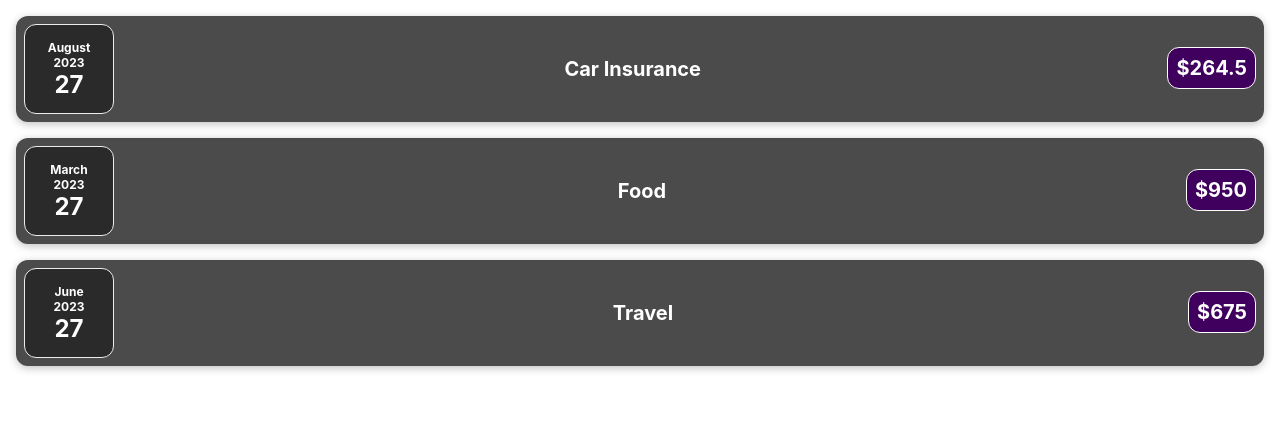
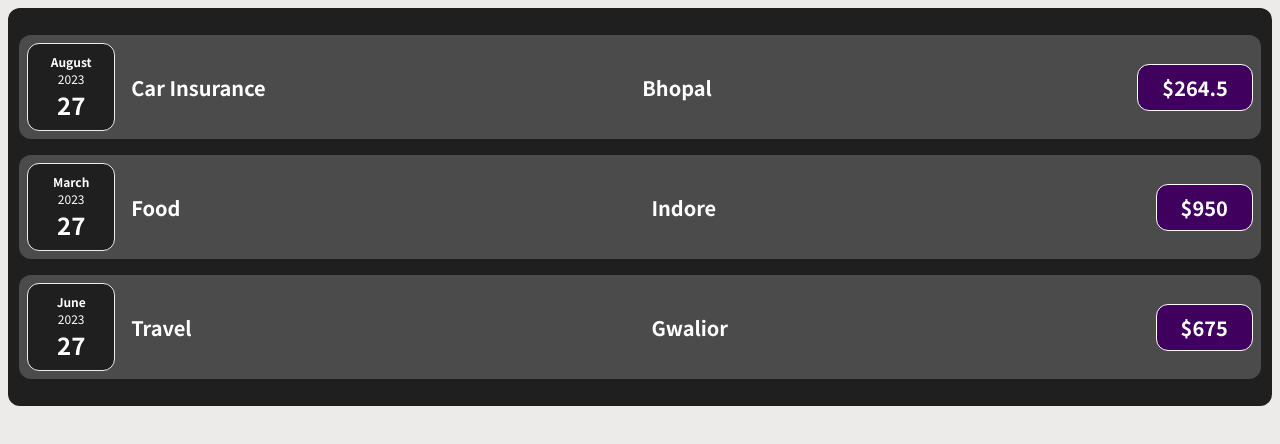
Before and after one commit to nandji3/first-react-app, a React (Create React App) app: page / in a window 1280 px wide. Shown: the top 444 px of the page. Built offline with nearby package versions, Linux system fonts and the light colour scheme.

Commit message:
added expense location

```diff
--- a/src/App.css
+++ b/src/App.css
@@ -1,4 +1,4 @@
-.App {
+/* .App {
     text-align: center;
 }
 
@@ -35,4 +35,4 @@
     to {
         transform: rotate(360deg);
     }
-}
+} */
--- a/src/App.js
+++ b/src/App.js
@@ -1,19 +1,20 @@
 import './App.css';
 import ExpenseItem from './components/ExpenseItem';
+import Card from './components/Card';
 
 function App() {
   const expense = [
-    { id: 'e1', LocationOfExpenditure: 'Car Insurance ', amount: 264.5, date: new Date(2023, 7, 27) },
-    { id: 'e2', LocationOfExpenditure: 'Food ', amount: 950, date: new Date(2023, 2, 27) },
-    { id: 'e3', LocationOfExpenditure: 'Travel ', amount: 675, date: new Date(2023, 5, 27) },
+    { id: 'e1', title: 'Car Insurance ', LocationOfExpenditure: 'Bhopal', amount: 264.5, date: new Date(2023, 7, 27) },
+    { id: 'e2', title: 'Food ', LocationOfExpenditure: 'Indore', amount: 950, date: new Date(2023, 2, 27) },
+    { id: 'e3', title: 'Travel ', LocationOfExpenditure: 'Gwalior', amount: 675, date: new Date(2023, 5, 27) },
   ];
 
   return (
-    <div className="App">
+    <Card className="App">
       {expense.map((exp, i) => {
-        return (<ExpenseItem key={i} title={exp.LocationOfExpenditure} amount={exp.amount} date={exp.date} />)
+        return (<ExpenseItem key={i} title={exp.title} LocationOfExpenditure={exp.LocationOfExpenditure} amount={exp.amount} date={exp.date} />)
       })}
-    </div >
+    </Card >
   );
 }
 
--- /dev/null
+++ b/src/components/Card.css
@@ -0,0 +1,5 @@
+.card {
+    border-radius: 12px;
+    padding: 0.7rem;
+    background-color: rgb(31, 31, 31);
+}
--- /dev/null
+++ b/src/components/Card.js
@@ -0,0 +1,9 @@
+import './Card.css';
+
+function Card(props) {
+    const classes = 'card ' + props.className;
+
+    return <div className={classes}>{props.children}</div>;
+}
+
+export default Card;
--- a/src/components/ExpenseDate.js
+++ b/src/components/ExpenseDate.js
@@ -1,16 +1,18 @@
 import './ExpenseDate.css'
+import Card from './Card';
 
 function ExpenseDate(props) {
+
     const month = props.date.toLocaleString('en-US', { month: 'long' });
     const day = props.date.toLocaleString('en-US', { day: '2-digit' });
     const year = props.date.getFullYear();
 
     return (
-        <div className='expense-date'>
+        <Card className='expense-date'>
             <div className='expense-date__month'>{month}</div>
             <div className='expense-date__year'>{year}</div>
             <div className='expense-date__day'>{day}</div>
-        </div>
+        </Card>
     )
 }
 
--- a/src/components/ExpenseDetails.css
+++ b/src/components/ExpenseDetails.css
@@ -0,0 +1,45 @@
+.expense-item__description {
+    display: flex;
+    flex-direction: column;
+    gap: 1rem;
+    align-items: flex-end;
+    flex-flow: column-reverse;
+    justify-content: flex-start;
+    flex: 1;
+}
+
+.expense-item h2 {
+    color: #3a3a3a;
+    font-size: 1rem;
+    flex: 1;
+    margin: 0 1rem;
+    color: white;
+}
+
+.expense-item__price {
+    font-size: 1rem;
+    font-weight: bold;
+    color: white;
+    background-color: #40005d;
+    border: 1px solid white;
+    padding: 0.5rem;
+    border-radius: 12px;
+}
+
+@media (min-width: 580px) {
+    .expense-item__description {
+        flex-direction: row;
+        align-items: center;
+        justify-content: flex-start;
+        flex: 1;
+    }
+
+    .expense-item__description h2 {
+        font-size: 1.25rem;
+    }
+
+    .expense-item__price {
+        font-size: 1.25rem;
+        padding: 0.5rem 1.5rem;
+    }
+}
--- a/src/components/ExpenseDetails.js
+++ b/src/components/ExpenseDetails.js
@@ -1,7 +1,11 @@
+import './ExpenseDetails.css';
+// import Card from './Card';
+
 function ExpenseDetails(props) {
     return (
         <div className="expense-item__description">
-            <h2>{props.title}</h2>
+            <h2 className='expense-item__h2'>{props.title}</h2>
+            <h2 className='expense-item__h2'>{props.LocationOfExpenditure}</h2>
             <div className="expense-item__price">${props.amount}</div>
         </div>
     )
--- a/src/components/ExpenseItem.css
+++ b/src/components/ExpenseItem.css
@@ -2,12 +2,9 @@
     display: flex;
     justify-content: space-between;
     align-items: center;
-    box-shadow: 0 2px 8px rgb(0, 0, 0, 0.25);
     padding: 0.5rem;
-    margin: 1rem;
-    border-radius: 12px;
+    margin: 1rem 0;
     background-color: #4b4b4b;
-    font-weight: bold;
 }
 
 .expense-item__description {
@@ -24,7 +21,7 @@
     color: #3a3a3a;
     font-size: 1rem;
     flex: 1;
-    margin: 1rem;
+    margin: 0 1rem;
     color: white;
 }
 
@@ -35,16 +32,15 @@
     background-color: #40005d;
     border: 1px solid white;
     padding: 0.5rem;
-    margin-bottom: 0.5rem;
     border-radius: 12px;
 }
 
 @media (min-width: 580px) {
     .expense-item__description {
         flex-direction: row;
-        /*align-items: center;
+        align-items: center;
         justify-content: flex-start;
-        flex: 1; */
+        flex: 1;
     }
 
     .expense-item__description h2 {
@@ -53,5 +49,6 @@
 
     .expense-item__price {
         font-size: 1.25rem;
+        padding: 0.5rem 1.5rem;
     }
 }
--- a/src/components/ExpenseItem.js
+++ b/src/components/ExpenseItem.js
@@ -1,14 +1,15 @@
 import ExpenseDate from './ExpenseDate';
 import ExpenseDetails from './ExpenseDetails';
 import './ExpenseItem.css';
+import Card from './Card'
 
 function ExpenseItem(props) {
 
     return (
-        <div key={props.key} className="expense-item">
+        <Card key={props.key} className="expense-item">
             <ExpenseDate date={props.date} />
-            <ExpenseDetails title={props.title} amount={props.amount} />
-        </div>
+            <ExpenseDetails title={props.title} LocationOfExpenditure={props.LocationOfExpenditure} amount={props.amount} />
+        </Card>
     )
 }
 export default ExpenseItem;
--- a/src/index.css
+++ b/src/index.css
@@ -1,13 +1,14 @@
-body {
-  margin: 0;
-  font-family: -apple-system, BlinkMacSystemFont, 'Segoe UI', 'Roboto', 'Oxygen',
-    'Ubuntu', 'Cantarell', 'Fira Sans', 'Droid Sans', 'Helvetica Neue',
-    sans-serif;
-  -webkit-font-smoothing: antialiased;
-  -moz-osx-font-smoothing: grayscale;
+@import url("https://fonts.googleapis.com/css2?family=Noto+Sans+JP:wght@400;700&display=swap");
+
+* {
+    box-sizing: border-box;
 }
 
-code {
-  font-family: source-code-pro, Menlo, Monaco, Consolas, 'Courier New',
-    monospace;
+html {
+    font-family: "Noto Sans JP", sans-serif;
 }
+
+body {
+    margin: 2;
+    background-color: #edeaea;
+}
```
Lines whose indentation alone changed are shown as unchanged.
